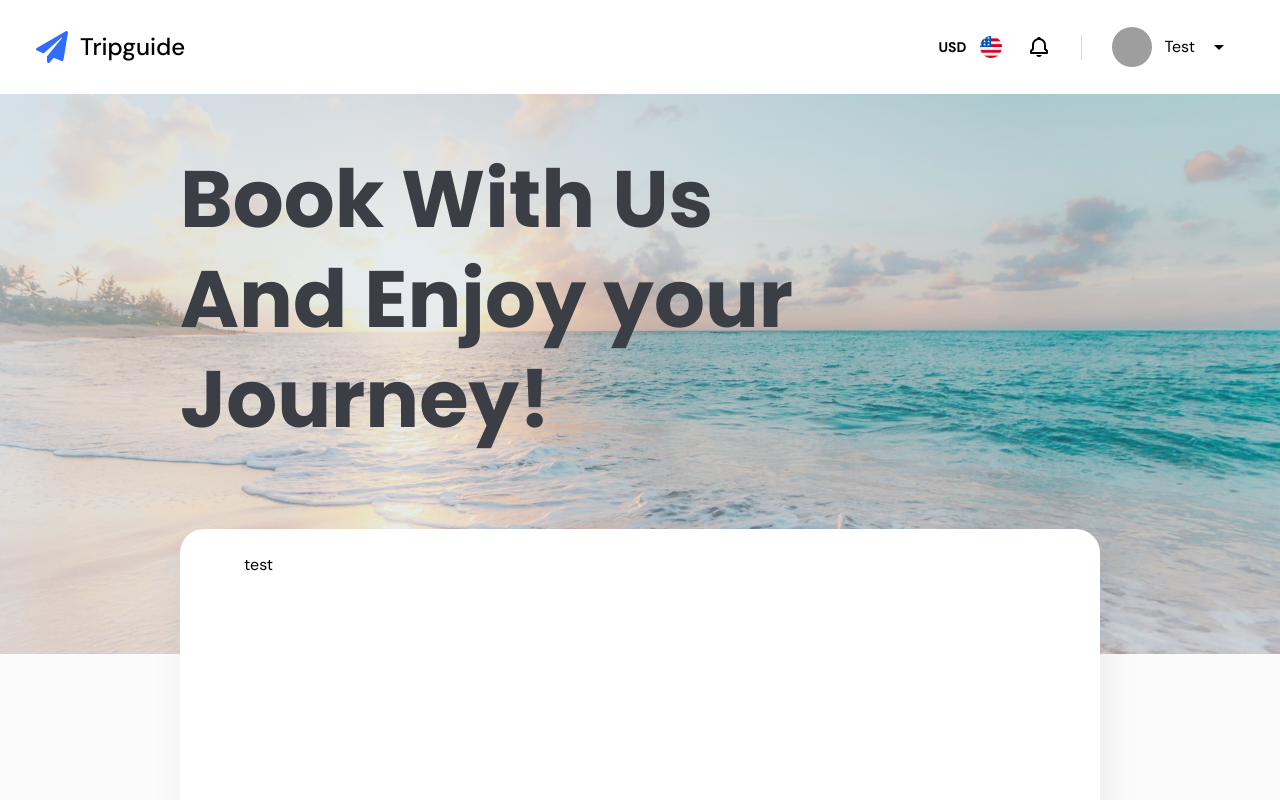
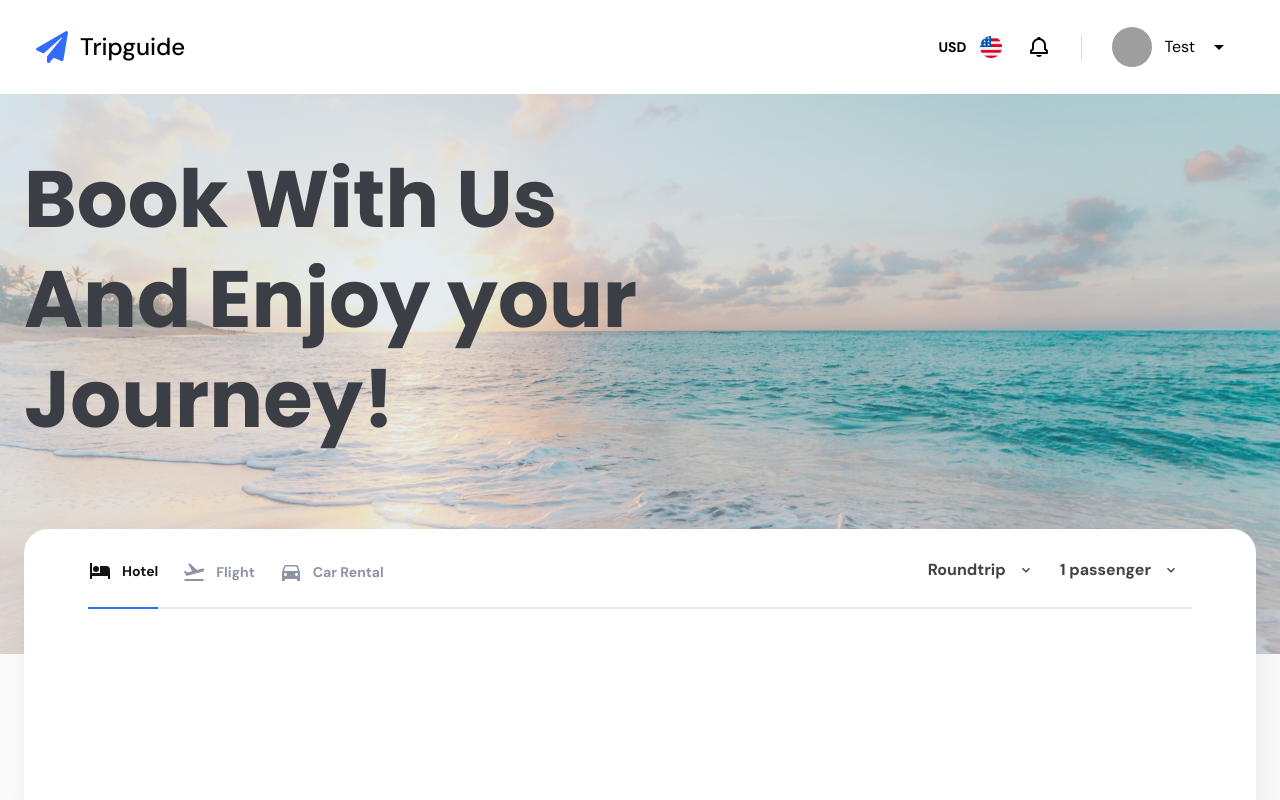
Before and after one commit to baroxFPTU/tripguide-webapp, a React (Create React App) app: page / in a window 1280 px wide. Shown: the top 800 px of the page. Built offline with nearby package versions, Linux system fonts and the light colour scheme; grey boxes are pictures that could not be loaded.

Commit message:
update: ui of tabs & dropdowns in BookingWidget

```diff
--- a/src/components/common/Dropdown/DropdownMenu.tsx
+++ b/src/components/common/Dropdown/DropdownMenu.tsx
@@ -19,6 +19,7 @@ const DropdownMenuWrapper = styled.div.attrs({
   padding: 12px;
 
   border-radius: 12px;
+  border: 1px solid #d3d4d9;
   box-shadow: 8px 28px 50px -13px rgba(0, 0, 0, 0.1);
   background: #fff;
 
--- a/src/components/common/Dropdown/component.tsx
+++ b/src/components/common/Dropdown/component.tsx
@@ -1,6 +1,4 @@
 import React from 'react';
-import { MdArrowDropDown } from 'react-icons/md';
-
 import * as Styled from './styles';
 
 interface IDropdown {
@@ -13,10 +11,9 @@ interface IDropdownLabel {
   [key: string]: any;
 }
 
-const Dropdown = (props: IDropdown) => {
-  const { children, dropdownIcon: DropdownIcon } = props;
+const Dropdown = ({ children, dropdownIcon: DropdownIcon, ...props }: IDropdown) => {
   return (
-    <Styled.Dropdown rightIcon={DropdownIcon} noPadding>
+    <Styled.Dropdown rightIcon={DropdownIcon} noPadding {...props}>
       {children}
     </Styled.Dropdown>
   );
--- a/src/components/common/Dropdown/styles.ts
+++ b/src/components/common/Dropdown/styles.ts
@@ -8,13 +8,14 @@ export const Dropdown = styled(Button)`
   border: 1px solid transparent;
   border-radius: 12px;
   &:focus {
-    background: #e9eaee;
+    background: #d3d4d9;
     & .dropdown_menu {
       display: block;
     }
   }
 
   &:hover {
-    border: 1px solid #d3d4d9;
+    /* border: 1px solid #d3d4d9; */
+    background: #e9eaee;
   }
 `;
--- a/src/components/common/Header/styles.ts
+++ b/src/components/common/Header/styles.ts
@@ -7,6 +7,8 @@ const HeaderWrapper = styled.div`
   justify-content: space-between;
   padding: 20px 36px;
 
+  max-width: 1720px;
+  margin: 0 auto;
   background: #fff;
   @media ${device.tablet} {
     padding: 18px 24px;
--- a/src/components/common/Section/styles.ts
+++ b/src/components/common/Section/styles.ts
@@ -23,14 +23,15 @@ export const Section = styled.section<ISectionProps>`
 `;
 
 export const SectionWrapper = styled.div`
-  width: 100%;
-  min-height: 70vh;
-  max-width: calc(100% - 180px * 2);
-
   display: flex;
   align-items: center;
   justify-content: center;
   flex-direction: column;
+
+  width: 100%;
+  min-height: 70vh;
+  max-width: 1521px;
+  padding: 0 24px;
 
   margin: 0 auto;
 
--- /dev/null
+++ b/src/features/booking/components/BookingWidget/BookingWidgetDropdownList.tsx
@@ -0,0 +1,19 @@
+import React from 'react';
+import { MdKeyboardArrowDown } from 'react-icons/md';
+
+import * as Styled from './styled';
+
+const BookingWidgetDropdownList = () => {
+  return (
+    <Styled.BookingWidgetDropdownList>
+      <Styled.CustomizeDropdown dropdownIcon={<MdKeyboardArrowDown />}>
+        Roundtrip
+      </Styled.CustomizeDropdown>
+      <Styled.CustomizeDropdown dropdownIcon={<MdKeyboardArrowDown />}>
+        1 passenger
+      </Styled.CustomizeDropdown>
+    </Styled.BookingWidgetDropdownList>
+  );
+};
+
+export default BookingWidgetDropdownList;
--- /dev/null
+++ b/src/features/booking/components/BookingWidget/BookingWidgetHeader.tsx
@@ -0,0 +1,16 @@
+import React from 'react';
+
+import BookingWidgetDropdownList from './BookingWidgetDropdownList';
+import BookingWidgetTabList from './BookingWidgetTabList';
+import * as Styled from './styled';
+
+const BookingWidgetHeader = () => {
+  return (
+    <Styled.BookingWidgetHeader>
+      <BookingWidgetTabList />
+      <BookingWidgetDropdownList />
+    </Styled.BookingWidgetHeader>
+  );
+};
+
+export default BookingWidgetHeader;
--- /dev/null
+++ b/src/features/booking/components/BookingWidget/BookingWidgetTabList.tsx
@@ -0,0 +1,25 @@
+import React from 'react';
+import * as Styled from './styled';
+import { RiHotelBedFill } from 'react-icons/ri';
+import { MdFlightTakeoff, MdDirectionsCar } from 'react-icons/md';
+
+const BookingWidgetTabList = () => {
+  return (
+    <Styled.BookingWidgetTabList>
+      <Styled.TabListButton data-selected={true}>
+        <RiHotelBedFill className='TabIcon' />
+        Hotel
+      </Styled.TabListButton>
+      <Styled.TabListButton data-selected={false}>
+        <MdFlightTakeoff className='TabIcon' />
+        Flight
+      </Styled.TabListButton>
+      <Styled.TabListButton data-selected={false}>
+        <MdDirectionsCar className='TabIcon' />
+        Car Rental
+      </Styled.TabListButton>
+    </Styled.BookingWidgetTabList>
+  );
+};
+
+export default BookingWidgetTabList;
--- a/src/features/booking/components/BookingWidget/component.tsx
+++ b/src/features/booking/components/BookingWidget/component.tsx
@@ -1,18 +1,13 @@
 import React from 'react';
-import styled from 'styled-components';
-
-const StyledBookingWidget = styled.div`
-  width: 100%;
-  min-height: 300px;
-  padding: 24px 64px;
-  margin-bottom: -230px;
-  border-radius: 24px;
-  box-shadow: 7px 28px 50px -13px rgba(0, 0, 0, 0.1);
-  background: #fff;
-`;
+import * as Styled from './styled';
+import BookingWidgetHeader from './BookingWidgetHeader';
 
 const BookingWidget = () => {
-  return <StyledBookingWidget>test</StyledBookingWidget>;
+  return (
+    <Styled.BookingWidget>
+      <BookingWidgetHeader />
+    </Styled.BookingWidget>
+  );
 };
 
 export default BookingWidget;
--- /dev/null
+++ b/src/features/booking/components/BookingWidget/styled.ts
@@ -0,0 +1,65 @@
+import styled from 'styled-components';
+
+import Dropdown from 'components/common/Dropdown';
+
+export const BookingWidget = styled.div`
+  width: 100%;
+  min-height: 300px;
+  padding: 28px 64px;
+  margin-bottom: -230px;
+  border-radius: 24px;
+  box-shadow: 7px 28px 50px -13px rgba(0, 0, 0, 0.1);
+  background: #fff;
+`;
+
+export const BookingWidgetHeader = styled.header.attrs({ className: 'BookingWidgetHeader' })`
+  display: flex;
+  align-items: center;
+  justify-content: space-between;
+  border-bottom: 2px solid #e9eaee;
+`;
+
+export const BookingWidgetTabList = styled.div.attrs({ className: 'BookingWidgetTabList' })`
+  display: flex;
+  align-items: center;
+  column-gap: 24px;
+  margin-bottom: -4px;
+`;
+
+export const TabListButton = styled.button.attrs({ className: 'TabListButton' })`
+  display: flex;
+  justify-content: center;
+  align-items: center;
+  /* padding: 0 12px 24px 12px; */
+  padding-bottom: 24px;
+
+  color: #8e94a4;
+  font-size: 14px;
+  font-weight: 700;
+
+  &[data-selected='true'] {
+    border-bottom: 2px solid #326bff;
+    color: #141416;
+  }
+
+  & .TabIcon {
+    margin-right: 10px;
+    font-size: 1.5rem;
+  }
+`;
+
+export const BookingWidgetDropdownList = styled.div.attrs({
+  className: 'BookingWidgetDropdownList',
+})`
+  display: flex;
+  align-items: center;
+`;
+
+export const CustomizeDropdown = styled(Dropdown).attrs({ className: 'DropdownItem' })`
+  padding-bottom: 12px;
+  padding-top: 12px;
+  margin-top: -12px;
+  margin-bottom: 12px;
+  font-weight: 700;
+  color: #434345;
+`;
--- a/src/styles/_reset.scss
+++ b/src/styles/_reset.scss
@@ -37,6 +37,7 @@ h6 {
 
 button {
   background: transparent;
+  cursor: pointer;
   outline: none;
   border: none;
 }
```
